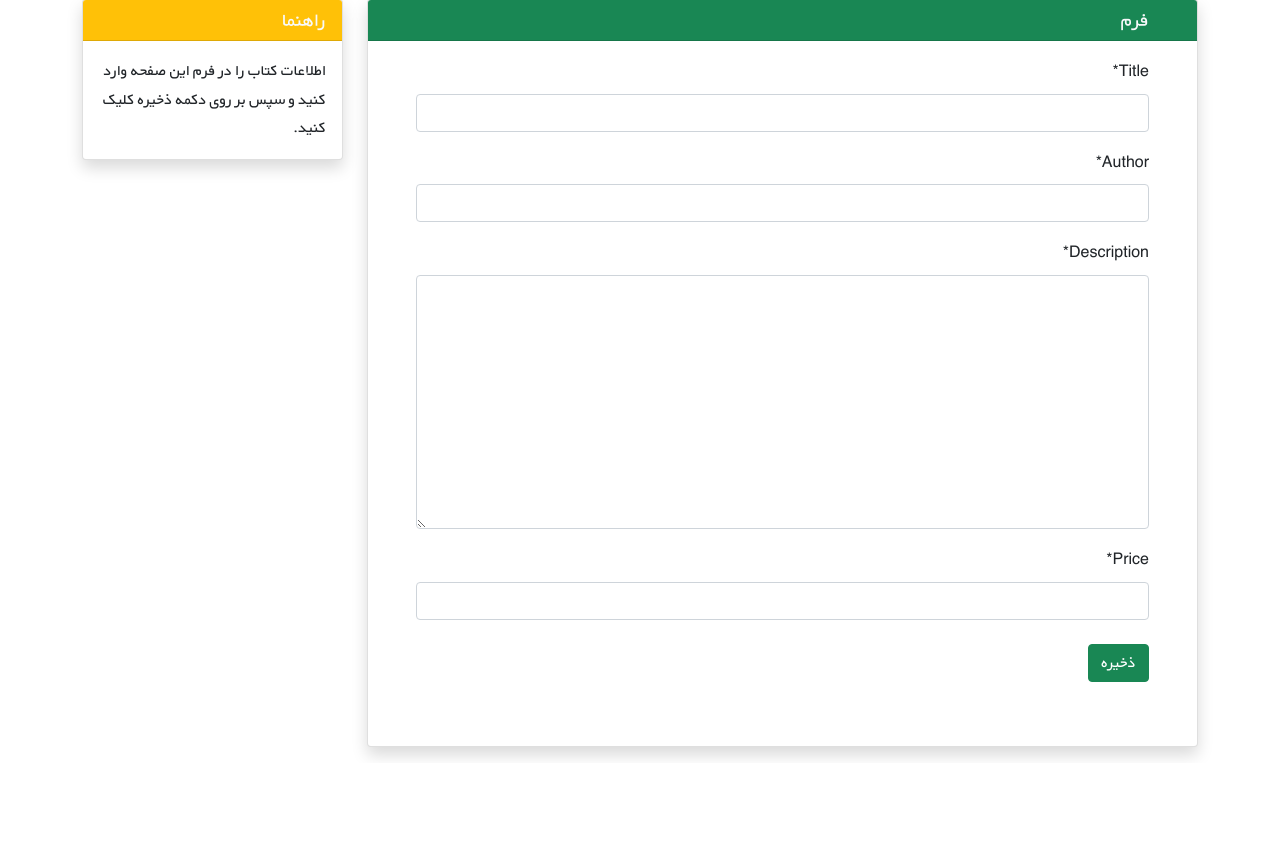
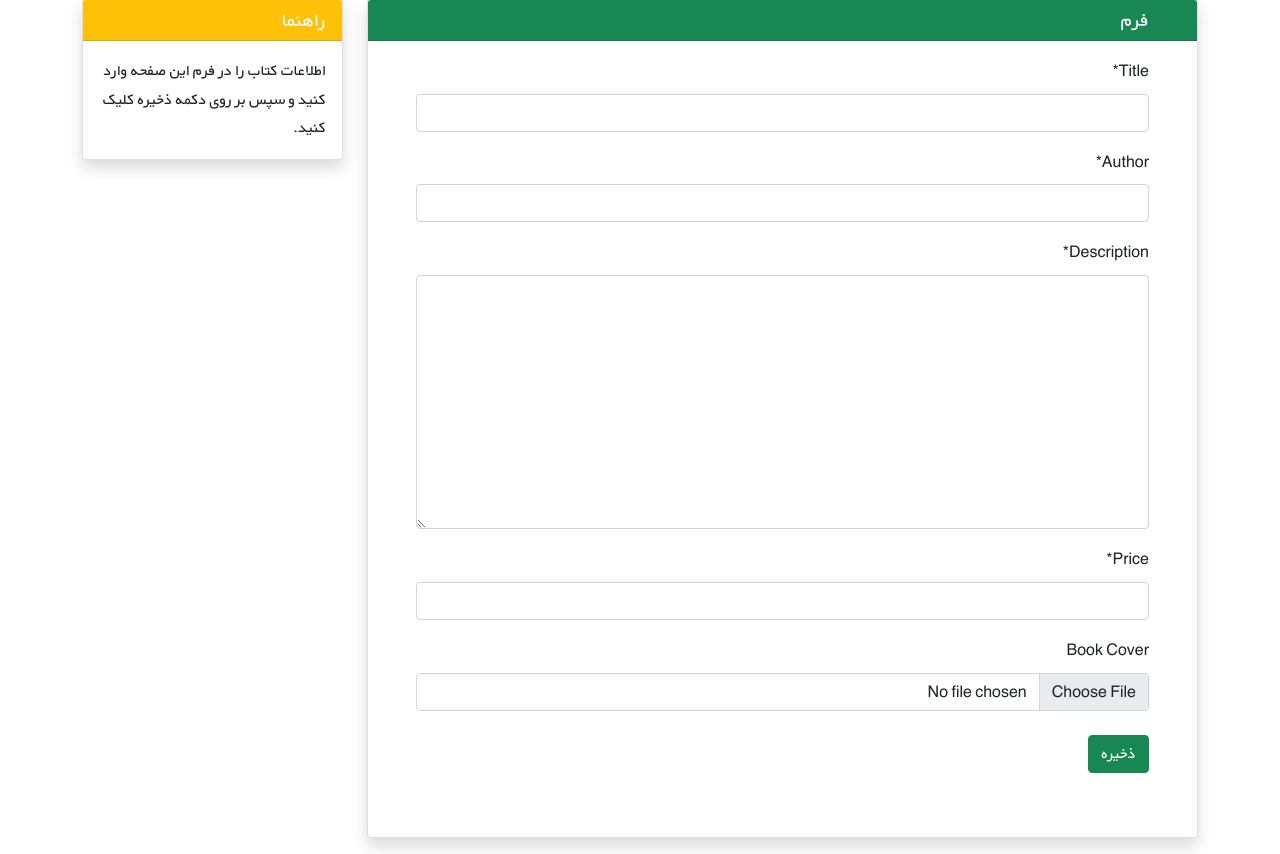
Before and after one commit to sabermodirian/bookstore, a Django app: page /books/create/ in a window 1280 px wide. Shown: the part 102-956 px from the top of the page. Before the commit the page ends 860 px from the top, so only its background shows below. Run offline with Django 5.2, Linux system fonts and the light colour scheme; some libraries are stand-ins or nearby versions.

Commit message:
43)آپلود و نمایش تصاویر جلد کتاب در craeteview ,تمپلیتی book_create.html

```diff
--- a/books/templates/books/book_create.html
+++ b/books/templates/books/book_create.html
@@ -13,7 +13,7 @@
                 <div class="card shadow my-3">
                     <h5 class="card-header bg-success text-light px-5">فرم</h5>
                     <div class="px-5 pt-3 pb-5">
-                        <form method="POST">
+                        <form method="POST" anctype="multipart/form-data">
                             {% csrf_token %}
                             {{ form|crispy }}
                             <button type="submit" class="btn btn-success mt-2">ذخیره</button>
--- a/books/views.py
+++ b/books/views.py
@@ -19,7 +19,7 @@ class BookDetailsView(generic.DetailView):
 
 class BookCreateView(generic.CreateView):
 	model = Book
-	fields = ['title' , 'author' , 'description' , 'price']
+	fields = ['title' , 'author' , 'description' , 'price', 'bk_cover']
 	template_name =  'books/book_create.html' #'books/book_create_and_update.html'
 	# success_url = reverse_lazy('books:book_details', kwargs={'pk': self.object.pk} )
 	# #
```
